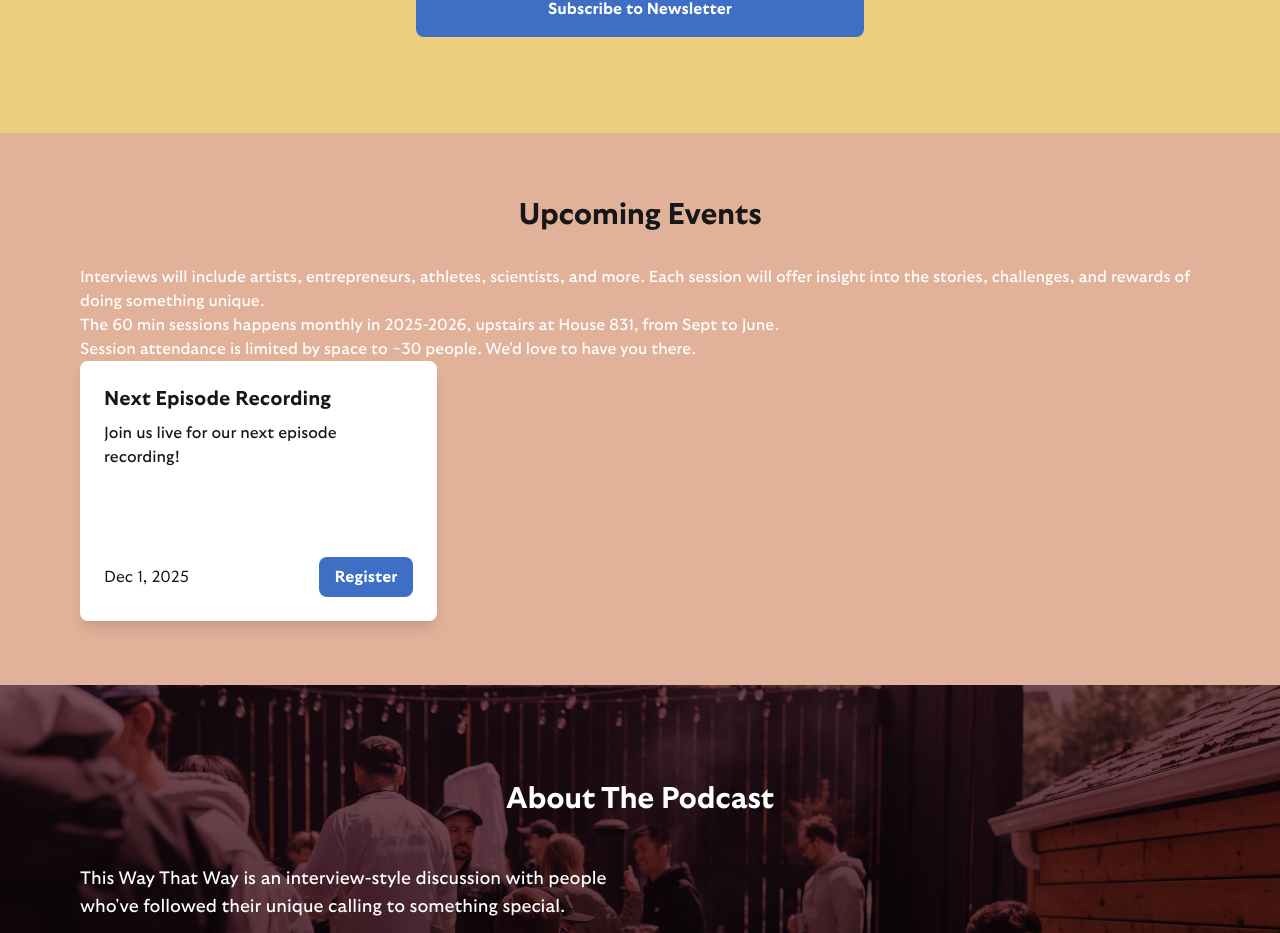
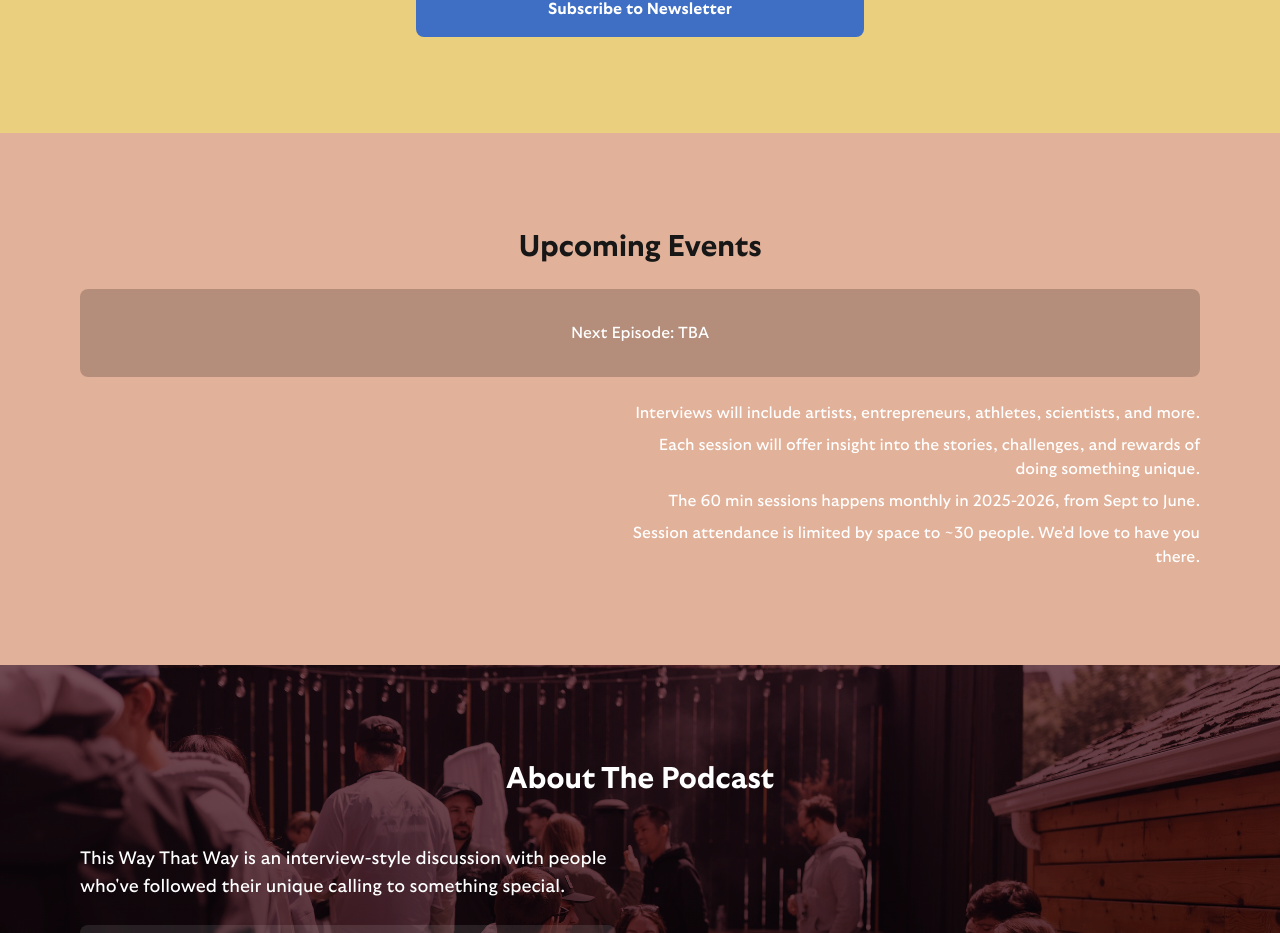
Before and after one commit to connkat/this-way-that-way, a Next.js app: page / in a window 1280 px wide. Shown: the part 1059-1992 px from the top of the page. Built offline with nearby package versions, Linux system fonts and the light colour scheme.

Commit message:
about section

```diff
--- a/src/app/components/LumaEvents.tsx
+++ b/src/app/components/LumaEvents.tsx
@@ -4,32 +4,43 @@ import { useScrollColor } from "@/hooks/useScrollColor";
 import { getColor } from "@/styles/colors";
 
 export default function LumaEvents() {
-  const backgroundColor = useScrollColor("events-section", "black", getColor("pastelOrange"));
+  const backgroundColor = useScrollColor(
+    "events-section",
+    "black",
+    getColor("pastelOrange")
+  );
   return (
     <section
       id="events-section"
-      className="w-full py-16 section-transition"
+      className="w-full py-24 section-transition"
       style={{ backgroundColor }}
     >
       <div className="max-w-6xl mx-auto px-4">
-        <h2 className="heading-2 mb-8 text-center">Upcoming Events</h2>
-        <p className="body-base text-white">
-          Interviews will include artists, entrepreneurs, athletes, scientists,
-          and more. Each session will offer insight into the stories,
-          challenges, and rewards of doing something unique.
+        <h2 className="heading-2 mb-6 text-center">Upcoming Events</h2>
+        <div className="bg-black/20 rounded-lg p-8 space-y-4 mb-6">
+          <p className="body-base text-white  text-center">Next Episode: TBA</p>
+        </div>
+        <div className="ml-auto max-w-xl space-y-2 text-right">
+          <p className="body-base text-white leading-tight">
+            Interviews will include artists, entrepreneurs, athletes,
+            scientists, and more.
           </p>
-        <p className="body-base text-white">
-          The 60 min sessions happens monthly in 2025-2026, upstairs at House
-          831, from Sept to June.
+          <p className="body-base text-white leading-tight">
+            Each session will offer insight into the stories, challenges, and
+            rewards of doing something unique.
           </p>
-        <p className="body-base text-white font-standard-bold">
+          <p className="body-base text-white leading-tight">
+            The 60 min sessions happens monthly in 2025-2026, from Sept to June.
+          </p>
+          <p className="body-base text-white font-standard-bold leading-tight">
             Session attendance is limited by space to ~30 people. We&apos;d love
             to have you there.
           </p>
+        </div>
 
-        <div className="grid grid-cols-1 md:grid-cols-2 lg:grid-cols-3 gap-6">
+        {/* <div className="grid grid-cols-1 md:grid-cols-2 lg:grid-cols-3 gap-6"> */}
         {/* Event Card Example */}
-          <div className="rounded-lg p-6 bg-white shadow-lg">
+        {/* <div className="rounded-lg p-6 bg-white shadow-lg">
             <h3 className="font-standard-bold text-xl mb-2">
               Next Episode Recording
             </h3>
@@ -50,8 +61,8 @@ export default function LumaEvents() {
                 Register
               </a>
             </div>
-          </div>
-        </div>
+          </div> */}
+        {/* </div> */}
       </div>
     </section>
   );
```
Lines whose indentation alone changed are shown as unchanged.
